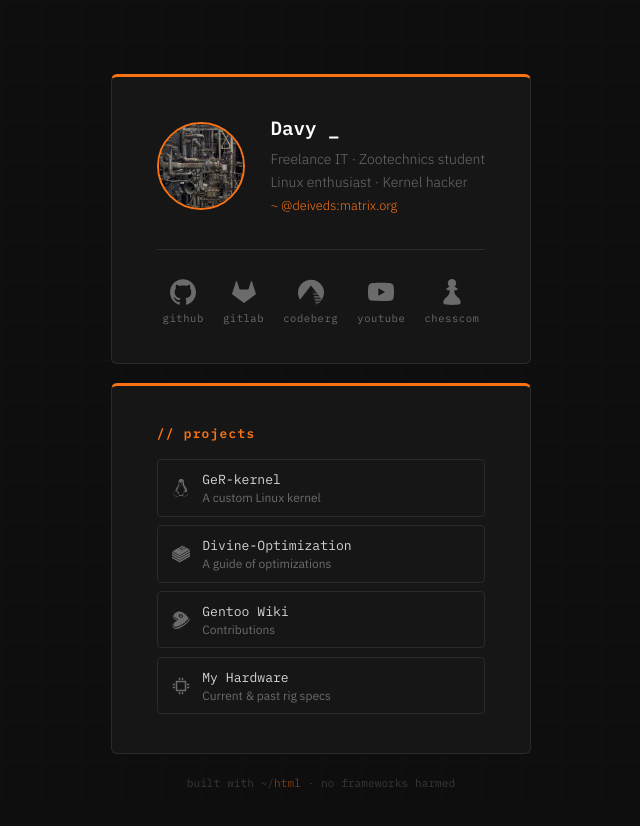
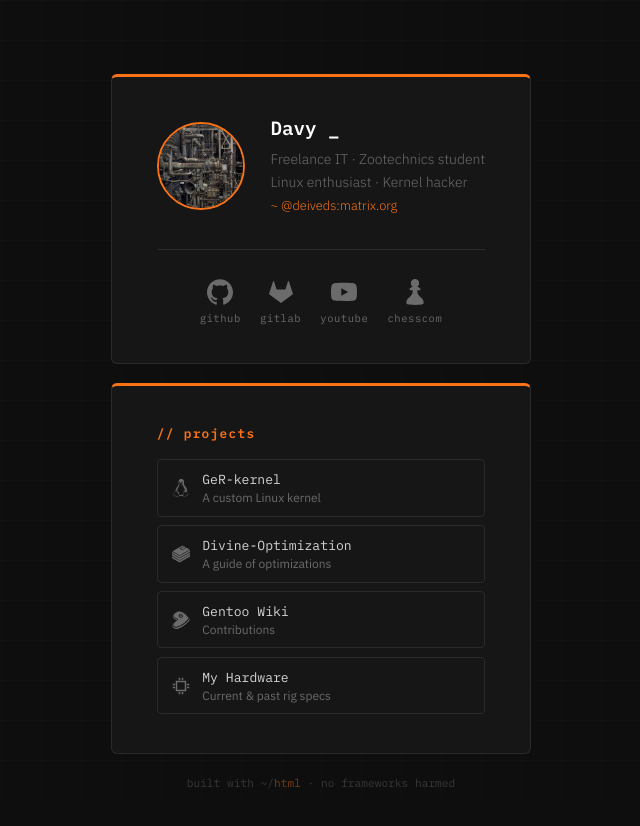
Before and after one commit to DavySD/davy-contact, a plain HTML site: page index.html in a window 1280 px wide. Shown: the whole page, without its empty margins (319-959 px from the left). Drawn offline with Linux system fonts and the light colour scheme.

Commit message:
Remove codeberg link

```diff
--- a/index.html
+++ b/index.html
@@ -228,11 +228,6 @@
       <span>gitlab</span>
     </a>
 
-    <a class="link-item" href="https://codeberg.org/DavySD" target="_blank" rel="noopener">
-      <svg viewBox="0 0 24 24"><path d="M11.999.747A11.974 11.974 0 0 0 0 12.75c0 2.254.635 4.465 1.833 6.376L11.837 6.19c.072-.092.251-.092.323 0l4.178 5.402h-2.992l.065.239h3.113l.882 1.138h-3.674l.103.374h3.86l.777 1.003h-4.358l.135.483h4.593l.695.894h-5.038l.165.589h5.326l.609.785h-5.717l.182.65h6.038l.562.727h-6.397l.183.65h6.717A12.003 12.003 0 0 0 24 12.75 11.977 11.977 0 0 0 11.999.747zm3.654 19.104.182.65h5.326c.173-.204.353-.433.513-.65zm.385 1.377.18.65h3.563c.233-.198.485-.428.712-.65zm.383 1.377.182.648h1.203c.356-.204.685-.412 1.042-.648zz"/></svg>
-      <span>codeberg</span>
-    </a>
-
     <a class="link-item" href="https://youtube.com/@cyberia_r5" target="_blank" rel="noopener">
       <svg viewBox="0 0 24 24"><path d="M23.498 6.186a3.016 3.016 0 0 0-2.122-2.136C19.505 3.545 12 3.545 12 3.545s-7.505 0-9.377.505A3.017 3.017 0 0 0 .502 6.186C0 8.07 0 12 0 12s0 3.93.502 5.814a3.016 3.016 0 0 0 2.122 2.136c1.871.505 9.376.505 9.376.505s7.505 0 9.377-.505a3.015 3.015 0 0 0 2.122-2.136C24 15.93 24 12 24 12s0-3.93-.502-5.814zM9.545 15.568V8.432L15.818 12l-6.273 3.568z"/></svg>
       <span>youtube</span>
```
